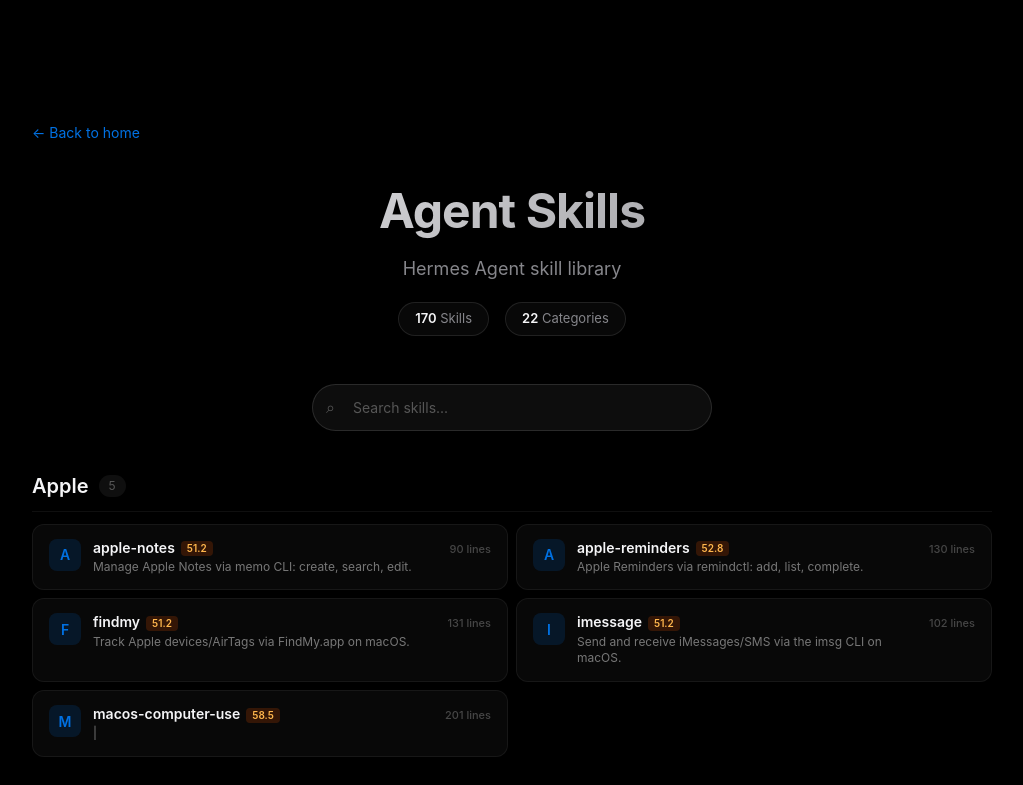
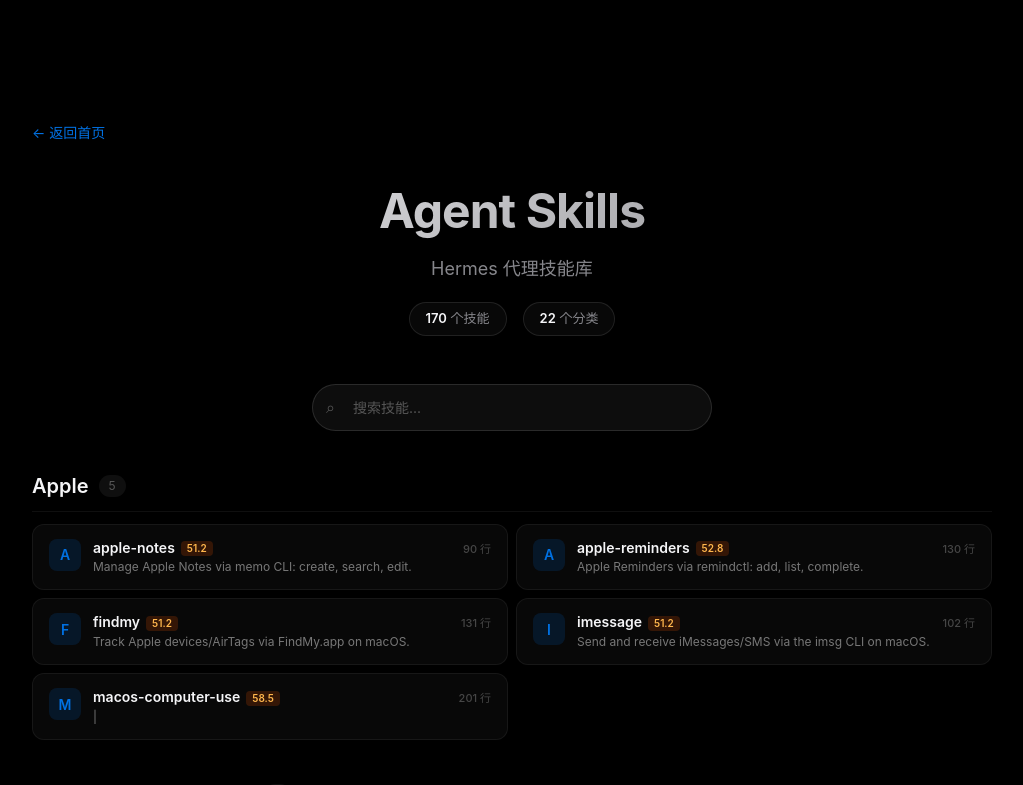
Before and after one commit to KaeyoungLIAN/KaeyoungLIAN.github.io, a React (Vite) app in the folder react/: page /skills in a window 1280 px wide. Shown: the top 785 px of the page, without its empty margins (128-1151 px from the left). Built offline with nearby package versions, Linux system fonts and the light colour scheme.

Commit message:
i18n SkillsPage: 全中文

```diff
--- a/react/src/components/SkillsPage.tsx
+++ b/react/src/components/SkillsPage.tsx
@@ -261,17 +261,17 @@ export default function SkillsPage() {
       `}</style>
 
       <div className="skills-inner">
-        <Link to="/" className="back-home">← Back to home</Link>
+        <Link to="/" className="back-home">← 返回首页</Link>
 
         <div className="skills-header">
           <h1>Agent Skills</h1>
-          <p className="skills-subtitle">Hermes Agent skill library</p>
+          <p className="skills-subtitle">Hermes 代理技能库</p>
           <div className="skills-stats">
             <span className="stat-badge">
-              <strong>{data.reduce((a, c) => a + c.skills.length, 0)}</strong> Skills
+              <strong>{data.reduce((a, c) => a + c.skills.length, 0)}</strong> 个技能
             </span>
             <span className="stat-badge">
-              <strong>{data.length}</strong> Categories
+              <strong>{data.length}</strong> 个分类
             </span>
           </div>
         </div>
@@ -280,7 +280,7 @@ export default function SkillsPage() {
           <span className="search-icon">⌕</span>
           <input
             type="text"
-            placeholder="Search skills..."
+            placeholder="搜索技能..."
             value={filter}
             onChange={e => setFilter(e.target.value)}
           />
@@ -316,7 +316,7 @@ export default function SkillsPage() {
                         </div>
                         <div className="skill-desc">{s.d || '—'}</div>
                       </div>
-                      <div className="skill-meta">{s.l} lines</div>
+                      <div className="skill-meta">{s.l} 行</div>
                     </div>
                   );
                 })}
@@ -326,13 +326,13 @@ export default function SkillsPage() {
         })}
 
         {data.length > 0 && !data.some(c => c.skills.some(s => q ? s.n.includes(q) : true)) && (
-          <div className="no-results">No skills match your search.</div>
+          <div className="no-results">没有找到匹配的技能。</div>
         )}
 
         <div className="score-legend">
-          <span><span className="dot" style={{background:'#81c784'}}></span> Strong (≥60)</span>
-          <span><span className="dot" style={{background:'#ffb74d'}}></span> Medium (45-59)</span>
-          <span><span className="dot" style={{background:'#ef9a9a'}}></span> Weak (&lt;45)</span>
+          <span><span className="dot" style={{background:'#81c784'}}></span> 强 (≥60)</span>
+          <span><span className="dot" style={{background:'#ffb74d'}}></span> 中等 (45-59)</span>
+          <span><span className="dot" style={{background:'#ef9a9a'}}></span> 弱 (&lt;45)</span>
         </div>
       </div>
     </div>
```
